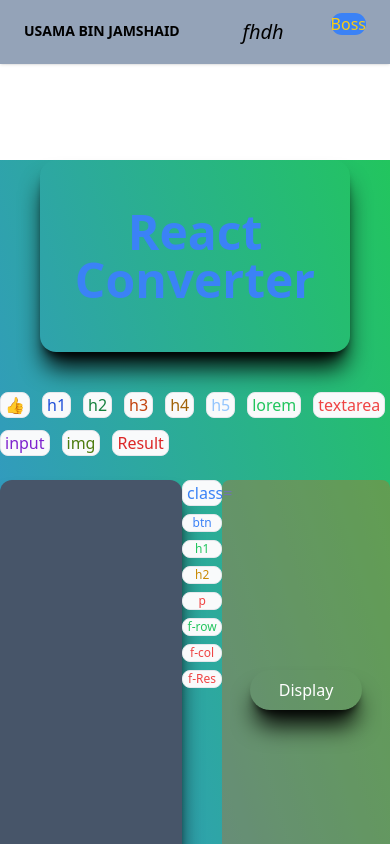
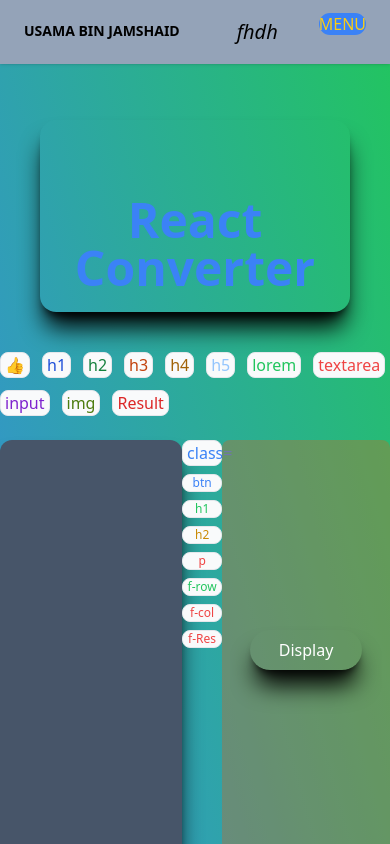
Before and after one commit to Usama12-sketch/Code-Editor, a Next.js app: page /Editor in a window 390 px wide. Shown: the top 844 px of the page. Built offline with nearby package versions, Linux system fonts and the light colour scheme.

Commit message:
update ..

```diff
--- a/components/Navbar.js
+++ b/components/Navbar.js
@@ -7,7 +7,7 @@ export default function Nav() {
 
   const [nav, setNav] = useState(
     "navbar")
-  const [icon, setIcon] = useState("Boss"
+  const [icon, setIcon] = useState("MENU"
   )
 
   function navbarflex() {
@@ -16,14 +16,14 @@ export default function Nav() {
       let tailplus = " Mobile-navbar "
       setNav(
         tailplus)
-      setIcon(" Usama ")
+      setIcon("CLOSE")
     }
     else {
 
       setNav(
         " navbar "
       )
-      setIcon("Boss")
+      setIcon("MENU")
     }
   }
 
@@ -38,14 +38,18 @@ export default function Nav() {
         </div>
 
 
-        <ol className="menu lg:-mt-2 md:mt-0 mt-8">
+        <ol className="menu lg:-mt-2 md:mt-0 mt-16">
 
-          <div className={nav}>
-            <Link href="/" onClick={navbarflex} >Home</Link>
-          </div>
-          <div className={nav}>
-            <Link href="/Editor" onClick={navbarflex} >Editor</Link>
-          </div>
+            <Link href="/"  >
+          <a className={nav} onClick={navbarflex}>
+              HOME
+          </a>
+            </Link>
+            <Link href="/Editor"  >
+          <a className={nav} onClick={navbarflex}>
+              Editor
+          </a>
+            </Link>
 
 {/*
           {/* <div className={nav}>
--- a/components/Navbars/IndexNavbar.js
+++ b/components/Navbars/IndexNavbar.js
@@ -12,7 +12,7 @@ export default function Navbar(props) {
         <div className="container px-4 mx-auto flex flex-wrap items-center justify-between">
           <div className="w-full relative flex justify-between lg:w-auto lg:static lg:block lg:justify-start">
 
-             <div className="text-blueGray-  hover:text-white  text-sm font-bold leading-relaxed inline-block mr-4 py-2 whitespace-nowrap uppercase">
+             <div className="text-blueGray-  hover:text-white  text-sm font-bold leading-relaxed inline-block mr-4 py-2 whitespace-nowrap uppercase ">
 
             <Link href="/">
                 Usama Bin jamshaid
--- a/pages/Editor/index.js
+++ b/pages/Editor/index.js
@@ -171,8 +171,8 @@ export default function Editor() {
       <Head>
         <title>Editor</title>
       </Head>
-    <div className=' flex-col justify-between bg-gradient-to-tr from-blue-500 to-green-500'>
-      <h1 className=' title mt-40
+    <div className=' flex-col justify-between pt-20 bg-gradient-to-tr from-blue-500 to-green-500'>
+      <h1 className=' title  lg:pt-16 pt-14
       '>React Converter</h1>
       <div className='flex flex-col w-full'>
 
```
